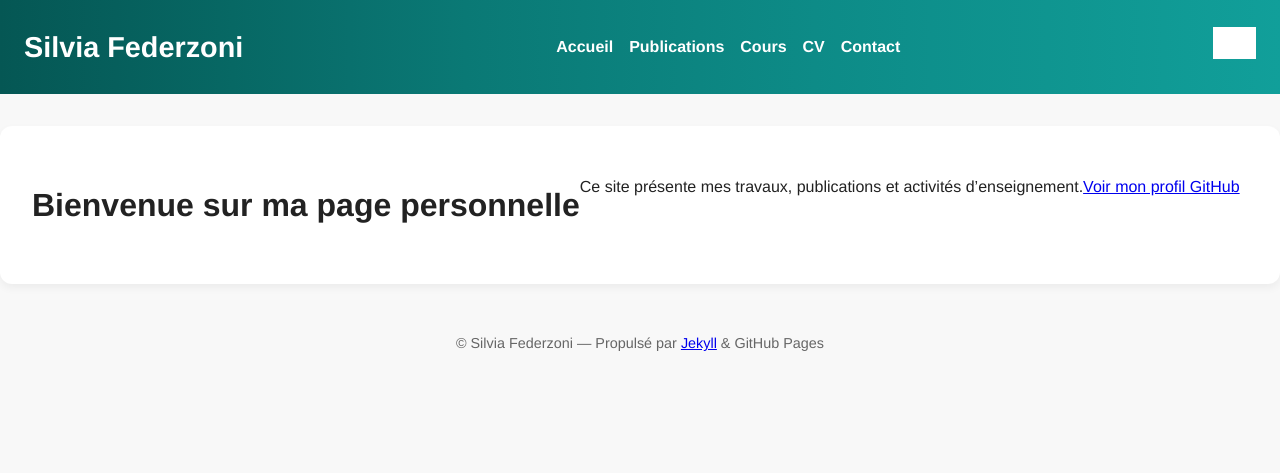
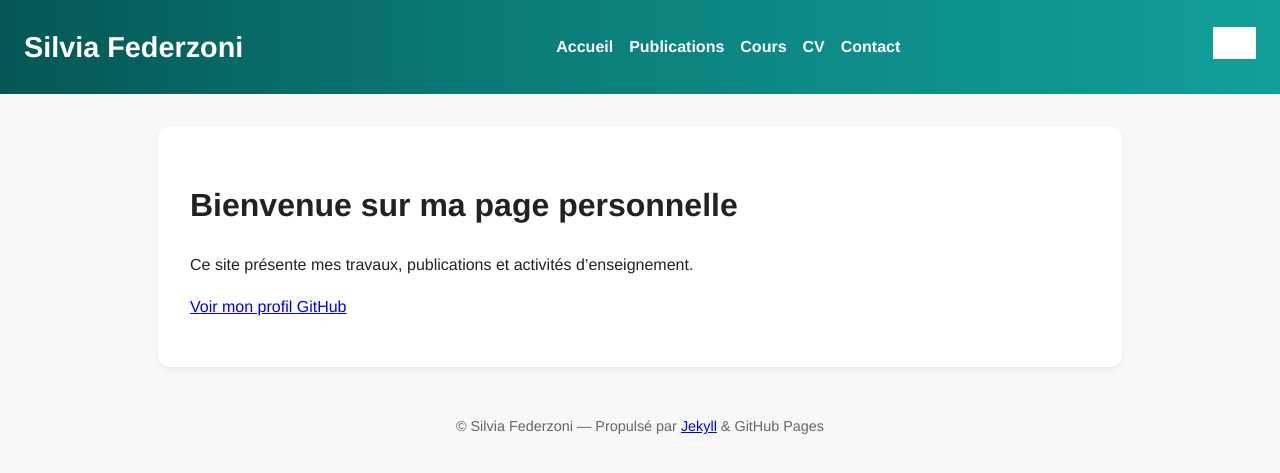
Before and after one commit to SFederzoni/SilviaFederzoni, a Jekyll site: the page built from index.md, in a window 1280 px wide. Shown: the top 473 px of the page. Built offline with Jekyll 4.4.1, drawn with Linux system fonts in a browser that asks for light colours; grey boxes are pictures that could not be loaded.

Commit message:
Uncomment max-width property in main styles

```diff
--- a/_layouts/default.html
+++ b/_layouts/default.html
@@ -66,10 +66,9 @@
          Contenu principal
          ============================= */
       main {
-        /*max-width: 900px;*/
+        max-width: 900px;
         margin: 2rem auto;
         background: white;
-        display: flex;
         padding: 2rem;
         border-radius: 12px;
         box-shadow: 0 4px 8px rgba(0,0,0,0.05);
```
